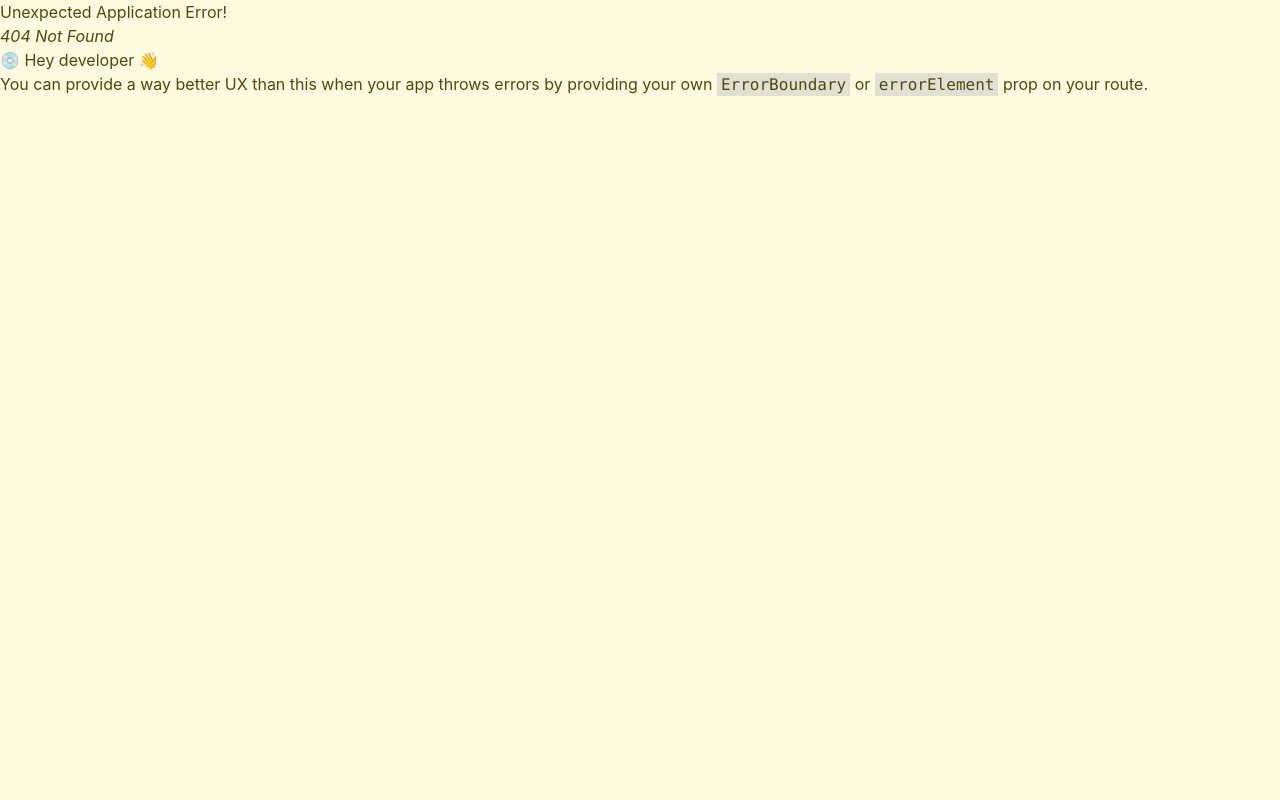
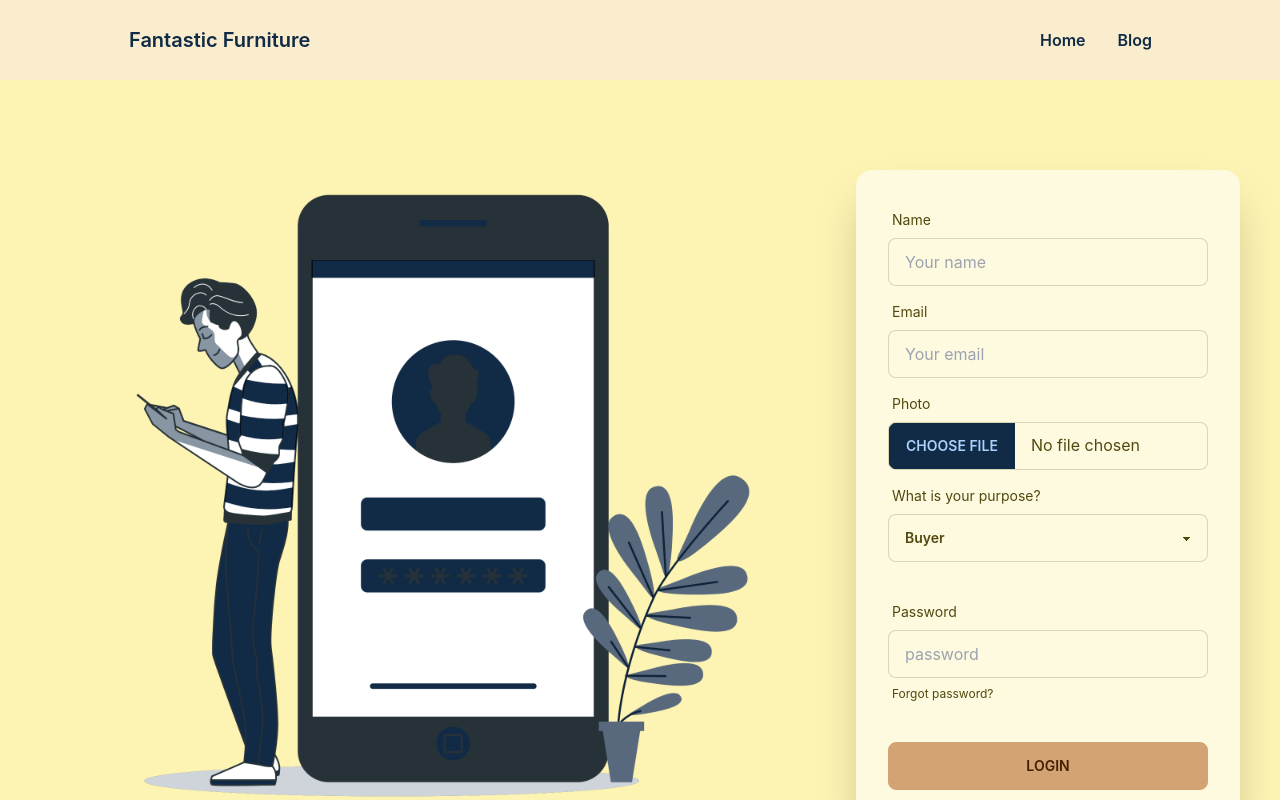
Before and after one commit to miavai649/assignment-12-client, a React (Create React App) app: page /signup in a window 1280 px wide. Before the commit this address had no page. Shown: the top 800 px of the page. Built offline with nearby package versions, Linux system fonts and the light colour scheme.

Commit message:
sign up from added

```diff
--- /dev/null
+++ b/src/Pages/SignUp/SignUp.js
@@ -0,0 +1,74 @@
+import React from "react";
+import { Link } from "react-router-dom";
+import img from '../../assets/images/login/Mobile login-bro.png';
+
+const SignUp = () => {
+  return (
+    <div className="hero bg-base-200">
+      <div className="hero-content flex-col lg:flex-row">
+        <div className="text-center lg:text-left">
+            <img className="w-[800px]" src={img} alt="" />
+        </div>
+        <div className="card flex-shrink-0 w-full max-w-sm shadow-2xl bg-base-100">
+          <div className="card-body">
+            <div className="form-control">
+              <label className="label">
+                <span className="label-text">Name</span>
+              </label>
+              <input
+                type="text"
+                placeholder="Your name"
+                className="input input-bordered"
+              />
+            </div>
+            <div className="form-control">
+              <label className="label">
+                <span className="label-text">Email</span>
+              </label>
+              <input
+                type="email"
+                placeholder="Your email"
+                className="input input-bordered"
+              />
+            </div>
+            <div className="form-control">
+              <label className="label">
+                <span className="label-text">Photo</span>
+              </label>
+              <input type="file" className="file-input file-input-bordered w-full max-w-xs" />
+            </div>
+            <div className="form-control">
+              <label className="label">
+                <span className="label-text">What is your purpose?</span>
+              </label>
+              <select name="slot" className="select select-bordered w-full mb-6">
+              <option selected value='buyer'>Buyer</option>
+              <option value='seller'>Seller</option>
+            </select>
+            </div>
+            <div className="form-control">
+              <label className="label">
+                <span className="label-text">Password</span>
+              </label>
+              <input
+                type="password"
+                placeholder="password"
+                className="input input-bordered"
+              />
+              <label className="label">
+                <Link href="#" className="label-text-alt link link-hover">
+                  Forgot password?
+                </Link>
+              </label>
+            </div>
+            <div className="form-control mt-6">
+              <button className="btn btn-primary">Login</button>
+            </div>
+          </div>
+        </div>
+      </div>
+    </div>
+  );
+};
+
+export default SignUp;
```
Also changed, not shown: src/Routes/Routes/Routes.js (+7 -2 lines), src/assets/images/banner/banner.jpg (added), src/assets/images/login/Mobile login-bro.png (added).
